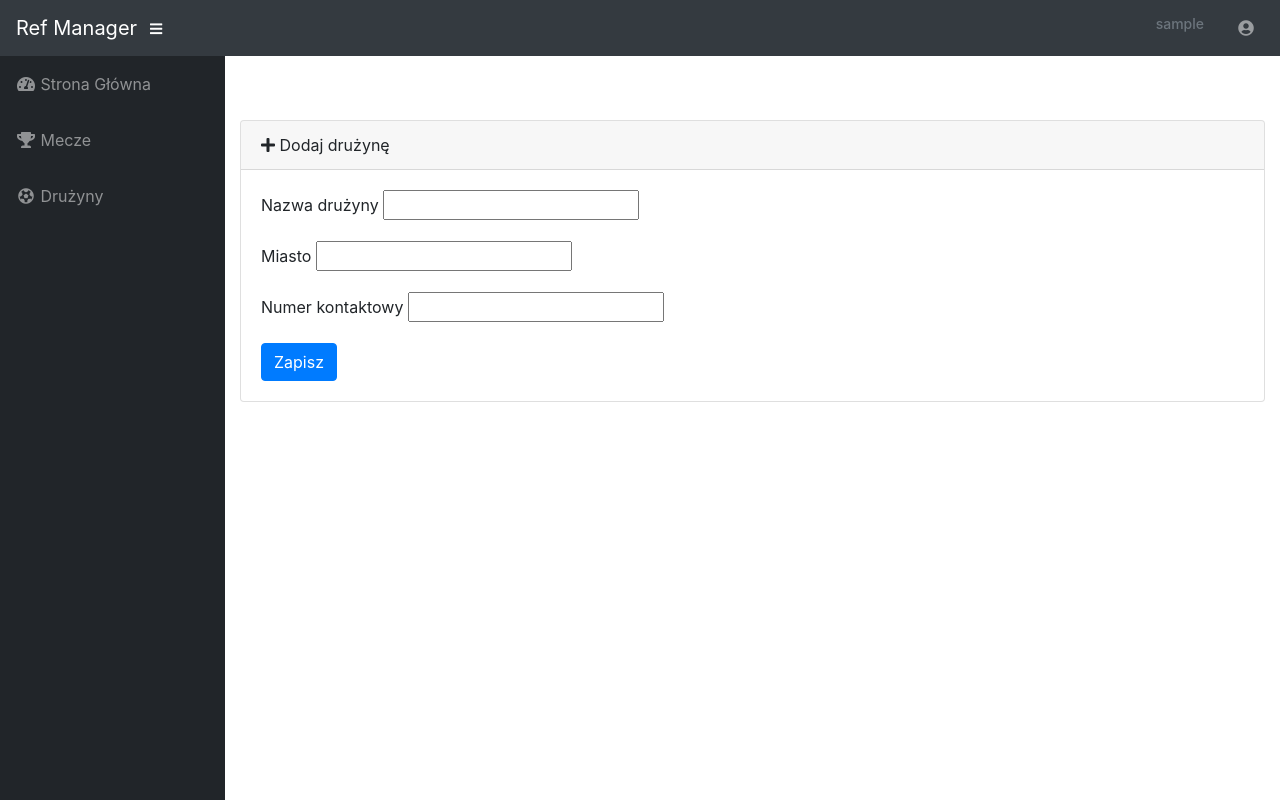
After one commit to fazowski/BD-projekt, a Django app: page /referee/teams/add in a window 1280 px wide. The commit adds this page. Run offline with Django 3.2, Linux system fonts and the light colour scheme; the visitor is signed in with stand-in values (Sample User, id 1); some libraries are stand-ins or nearby versions.

Commit message:
Teams views

```diff
--- a/referee/models.py
+++ b/referee/models.py
@@ -70,6 +70,7 @@ class Team(models.Model):
     class Meta:
         verbose_name = 'Drużyna'
         verbose_name_plural = 'Druzyny'
+        ordering = ('id',)
 
 
 class MatchCategory(models.Model):
--- a/referee/templates/referee/team_detail.html
+++ b/referee/templates/referee/team_detail.html
@@ -26,10 +26,6 @@
                       <td class="pr-3"><strong>Telefon:</strong></td>
                       <td>{{ team.telephone }}</td>
                   </tr>
-                  <tr class="pt-3">
-                    <td class="pr-3"><strong>Email:</strong></td>
-                    <td>{{ team.emal }}</td>
-                  </tr>
                 </tbody>
               </table>
             </div>
--- /dev/null
+++ b/referee/templates/referee/team_form.html
@@ -0,0 +1,24 @@
+{% extends "base_generic.html" %}
+
+{% block content %}
+<div class="card mb-3 mt-5">
+    <div class="card-header">
+      <i class="fas fa-plus"></i>
+      Dodaj drużynę
+    </div>
+    <div class="card-body">
+        <form method="post">
+            {% csrf_token %}
+
+            {% for field in form %}
+            <div class="form-group">
+                <label for="{{ field.id_for_label }}">{{ field.label }}</label>
+                {{ field }}
+            </div>
+            {% endfor %}
+
+            <input class="btn btn-primary" type="submit" value="Zapisz" />
+        </form>
+    </div>
+</div>
+{% endblock %}
--- a/referee/templates/referee/team_list.html
+++ b/referee/templates/referee/team_list.html
@@ -16,7 +16,7 @@
             <div class="card-body">
               <div class="table-responsive">
                 {% if perms.teams.can_modify_team %}
-                  <a href="#" class="btn btn-sm btn-success">
+                  <a href="{% url 'team_add' %}" class="btn btn-sm btn-success">
                     <span class="fas fa-plus fa-sm"></span> Dodaj drużynę
                   </a>
                 <hr>
@@ -45,11 +45,11 @@
                       <td><a href="{{ team.get_absolute_url }}">{{ team.name }}</a></td>
                       {% if perms.teams.can_modify_team %}
                       <td>
-                        <a href="#" class="btn btn-sm btn-secondary">
+                        <a href="{% url 'team_edit' team.id %}" class="btn btn-sm btn-secondary">
                           <span class="fas fa-pencil-alt fa-sm"></span>
                         </a>
 
-                        <a href="#" class="btn btn-sm btn-danger">
+                        <a href="{% url 'team_delete' team.id %}" class="btn btn-sm btn-danger">
                           <span class="fas fa-trash-alt fa-sm"></span>
                         </a>
                       </td>
--- a/referee/urls.py
+++ b/referee/urls.py
@@ -3,6 +3,10 @@ from . import views
 
 urlpatterns = [
     path('', views.ManagerIndexView.as_view(), name='index'),
+    # Teams URLs
     path('teams', views.TeamListView.as_view(), name='teams'),
+    path('teams/add', views.TeamCreateView.as_view(), name='team_add'),
+    path('teams/edit/<int:pk>', views.TeamUpdateView.as_view(), name='team_edit'),
+    path('teams/delete/<int:pk>', views.TeamDeleteView.as_view(), name='team_delete'),
     path('teams/details/<int:pk>', views.TeamDetailView.as_view(), name='team_detail'),
 ]
--- a/referee/views.py
+++ b/referee/views.py
@@ -1,9 +1,9 @@
 from django.shortcuts import render
 from django.views import generic
-from django.contrib.auth.mixins import LoginRequiredMixin
+from django.contrib.auth.mixins import LoginRequiredMixin, PermissionRequiredMixin
+from django.urls import reverse_lazy
+
 from .models import Team
-
-
 from .models import Match
 
 
@@ -35,3 +35,32 @@ class TeamDetailView(LoginRequiredMixin, generic.DetailView):
     View class for team detail page
     """
     model = Team
+
+
+class TeamCreateView(LoginRequiredMixin, PermissionRequiredMixin, generic.CreateView):
+    """
+        View class for adding team
+    """
+    permission_required = 'teams.can_modify_team'
+    model = Team
+    fields = '__all__'
+    success_url = reverse_lazy('teams')
+
+
+class TeamUpdateView(LoginRequiredMixin, PermissionRequiredMixin, generic.UpdateView):
+    """
+        View class for editing team
+    """
+    permission_required = 'teams.can_modify_team'
+    model = Team
+    fields = '__all__'
+    success_url = reverse_lazy('teams')
+
+
+class TeamDeleteView(LoginRequiredMixin, PermissionRequiredMixin, generic.DeleteView):
+    """
+        View class for deleting team
+    """
+    permission_required = 'teams.can_modify_team'
+    model = Team
+    success_url = reverse_lazy('teams')
```
